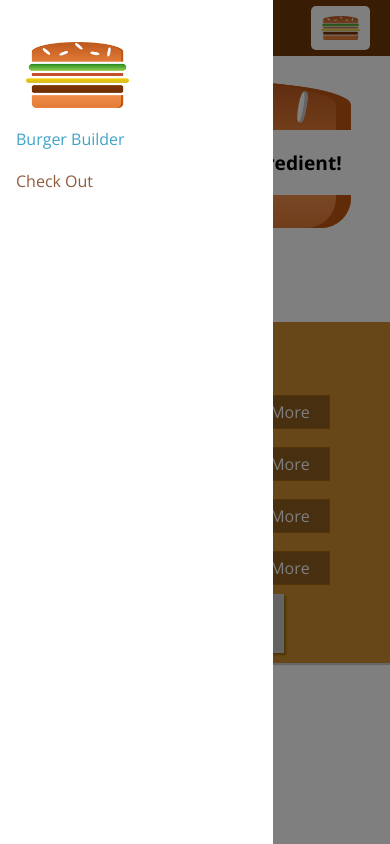
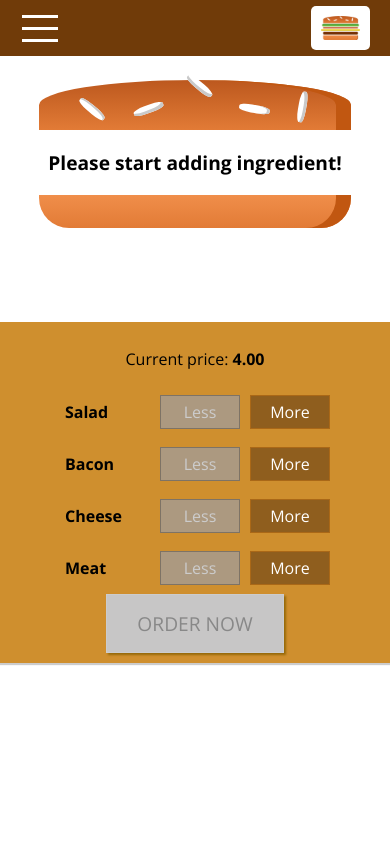
Before and after one commit to rafliandreansyah/ReactBurgerApp, a React app: page / in a window 390 px wide. Built offline with nearby package versions, Linux system fonts and the light colour scheme.

Commit message:
Menambah SideDrawerToggle pada tampilan mobile web, dan shouldComponentUpdate pada Modal

```diff
--- a/src/components/Layout/Layout.js
+++ b/src/components/Layout/Layout.js
@@ -7,16 +7,22 @@ import SideDrawer from "../SideDrawer/SideDrawer";
 
 class Layout extends Component {
   state = {
-    showSideDrawer: true,
+    showSideDrawer: false,
   };
 
   showSideDrawerHandler = () => {
     this.setState({ showSideDrawer: false });
   };
+
+  toggleSideDrawerHandler = () => {
+    this.setState((prevState) => {
+      return { showSideDrawer: !prevState.showSideDrawer };
+    });
+  };
   render() {
     return (
       <Aux>
-        <Toolbar />
+        <Toolbar toggleClicked={this.toggleSideDrawerHandler} />
         <SideDrawer
           open={this.state.showSideDrawer}
           closed={this.showSideDrawerHandler}
--- a/src/components/Navigation/Toolbar/Toolbar.js
+++ b/src/components/Navigation/Toolbar/Toolbar.js
@@ -3,10 +3,11 @@ import classes from "./Toolbar.css";
 
 import Logo from "../../Logo/Logo";
 import NavigationItems from "../NavigationItems/NavigationItems";
+import SideDrawerToggle from "../../SideDrawer/SideDrawerToggle/SideDrawerToggle";
 
-const toolbar = () => (
+const toolbar = (props) => (
   <header className={classes.Toolbar}>
-    <div>Menu</div>
+    <SideDrawerToggle click={props.toggleClicked} />
     <div className={classes.Logo}>
       <Logo />
     </div>
--- /dev/null
+++ b/src/components/SideDrawer/SideDrawerToggle/SideDrawerToggle.css
@@ -0,0 +1,23 @@
+.DrawerToggle {
+  width: 40px;
+  height: 100%;
+  display: flex;
+  flex-flow: column;
+  justify-content: space-around;
+  align-items: center;
+  padding: 10px 0;
+  box-sizing: border-box;
+  cursor: pointer;
+}
+
+.DrawerToggle div {
+  width: 90%;
+  height: 3px;
+  background-color: white;
+}
+
+@media (min-width: 500px) {
+  .DrawerToggle {
+    display: none;
+  }
+}
--- /dev/null
+++ b/src/components/SideDrawer/SideDrawerToggle/SideDrawerToggle.js
@@ -0,0 +1,12 @@
+import React from "react";
+import classes from "./SideDrawerToggle.css";
+
+const sideDrawerToggle = (props) => (
+  <div className={classes.DrawerToggle} onClick={props.click}>
+    <div></div>
+    <div></div>
+    <div></div>
+  </div>
+);
+
+export default sideDrawerToggle;
--- a/src/components/UI/Modal/Modal.js
+++ b/src/components/UI/Modal/Modal.js
@@ -1,22 +1,33 @@
-import React from "react";
+import React, { Component } from "react";
 import classes from "./Modal.css";
 
 import Aux from "../../../hoc/Aux";
 import Backdrop from "../Backdrop/Backdrop";
 
-const modal = (props) => (
+class Modal extends Component {
+  shouldComponentUpdate(nextProp, nextState) {
+    return nextProp.show !== this.props.show;
+  }
+
+  componentDidUpdate() {
+    console.log("[componentDidUpdate] Modal");
+  }
+  render() {
+    return (
       <Aux>
-    <Backdrop show={props.show} clicked={props.clicked} />
+        <Backdrop show={this.props.show} clicked={this.props.clicked} />
         <div
           className={classes.Modal}
           style={{
-        transform: props.show ? "translateY(0)" : "translateY(-100vh)",
-        opacity: props.show ? "1" : "0",
+            transform: this.props.show ? "translateY(0)" : "translateY(-100vh)",
+            opacity: this.props.show ? "1" : "0",
           }}
         >
-      {props.children}
+          {this.props.children}
         </div>
       </Aux>
     );
+  }
+}
 
-export default modal;
+export default Modal;
```
Lines whose indentation alone changed are shown as unchanged.
